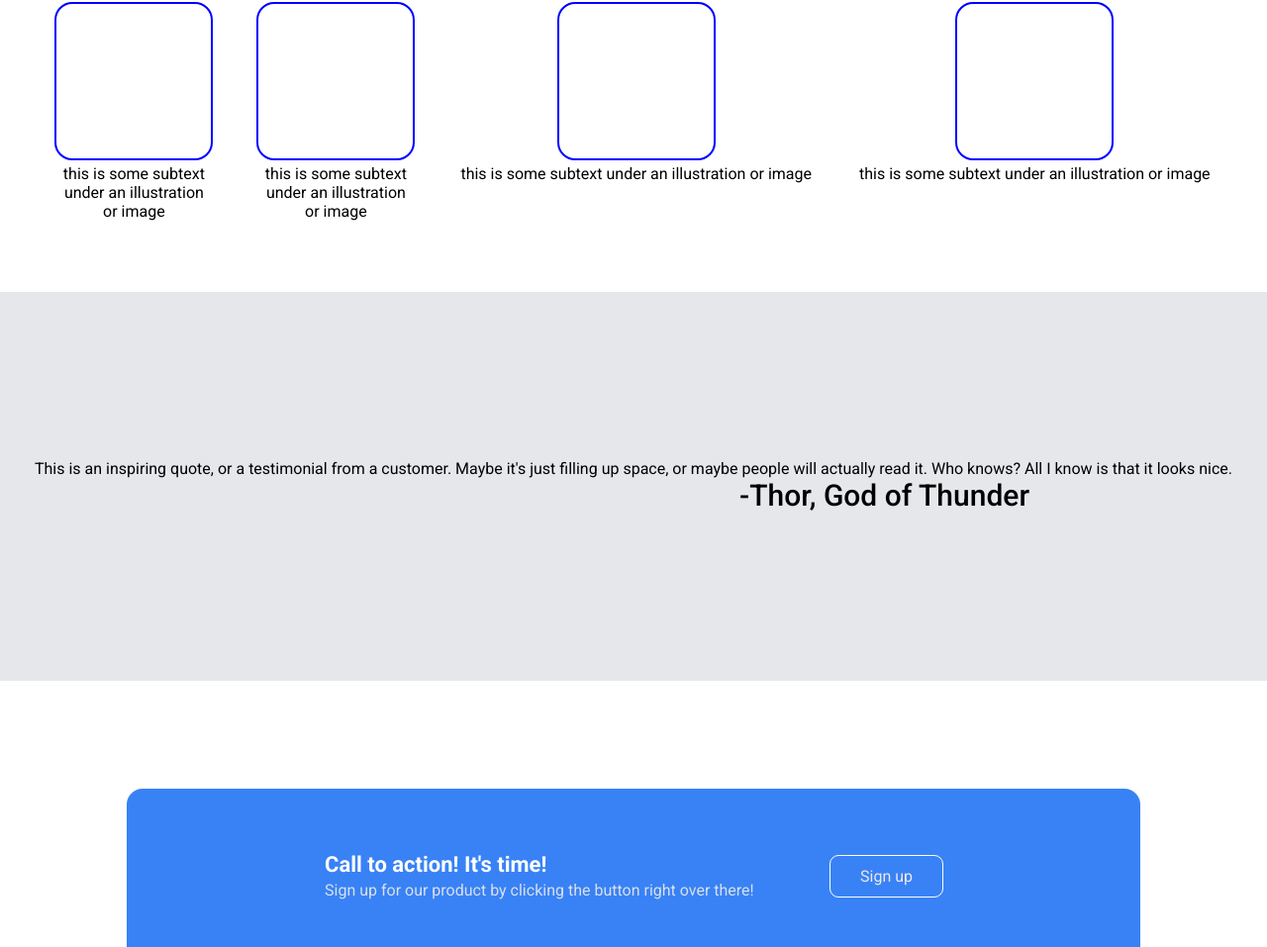
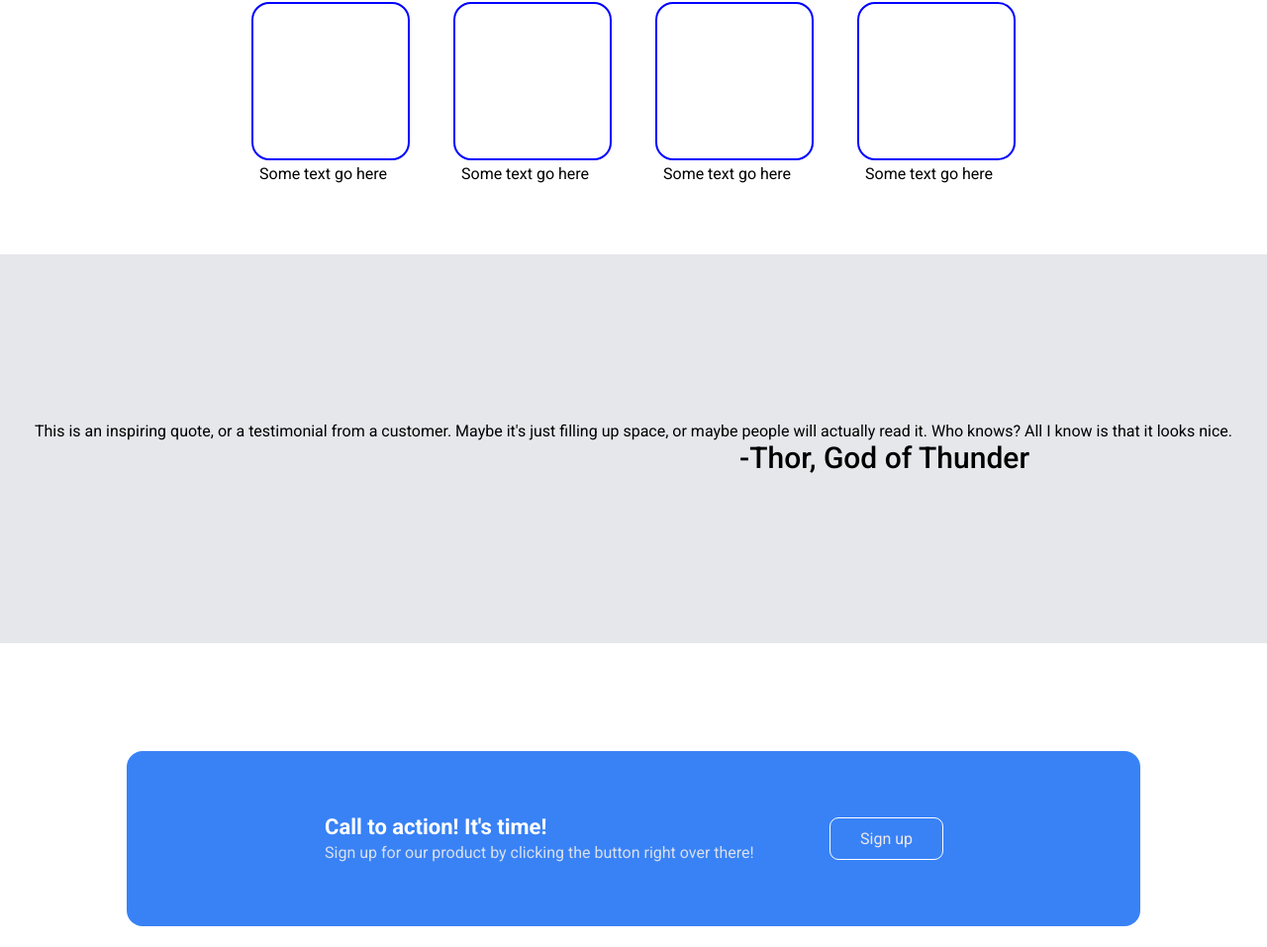
Before and after one commit to desertkitten/practice_html, a plain HTML site: page index.html in a window 1280 px wide. Shown: the part 913-1870 px from the top of the page at 99% size. Drawn offline with Linux system fonts and the light colour scheme.

Commit message:
Update index.html

```diff
--- a/index.html
+++ b/index.html
@@ -42,25 +42,25 @@
                 <div class="blog-boxes">
                     <div class="box"></div>
                     <div class="comment">
-                        this is some subtext under an illustration or image
+                        Some text go here
                     </div>
                 </div>
                 <div class="blog-boxes">
                     <div class="box"></div>
                     <div class="comment">
-                        this is some subtext under an illustration or image
+                        Some text go here
                     </div>
                 </div>
                 <div class="blog-boxes">
                     <div class="box"></div>
-                    <div class="blurb">
-                        this is some subtext under an illustration or image
+                    <div class="comment">
+                        Some text go here
                     </div>
                 </div>
                 <div class="blog-boxes">
                     <div class="box"></div>
-                    <div class="blurb">
-                        this is some subtext under an illustration or image
+                    <div class="comment">
+                        Some text go here
                     </div>
                 </div>
             </div>
@@ -69,7 +69,7 @@
             <div class="quote-text">
                 This is an inspiring quote, or a testimonial from a customer. Maybe it's just filling up space, or maybe people will actually read it. Who knows? All I know is that it looks nice.
             </div>
-            <div class="source-continer">
+            <div class="source-container">
                 <div class="quote-source">-Thor, God of Thunder</div>
             </div>
         </div>
```
